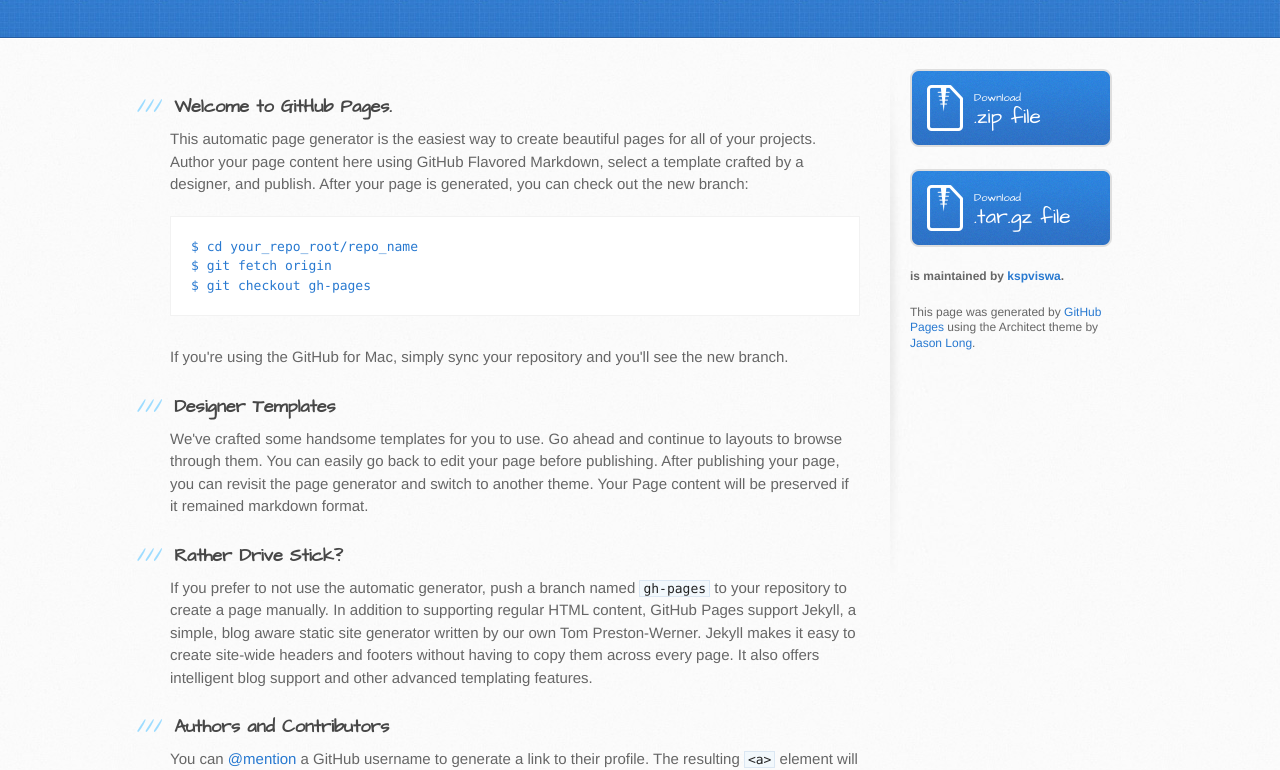
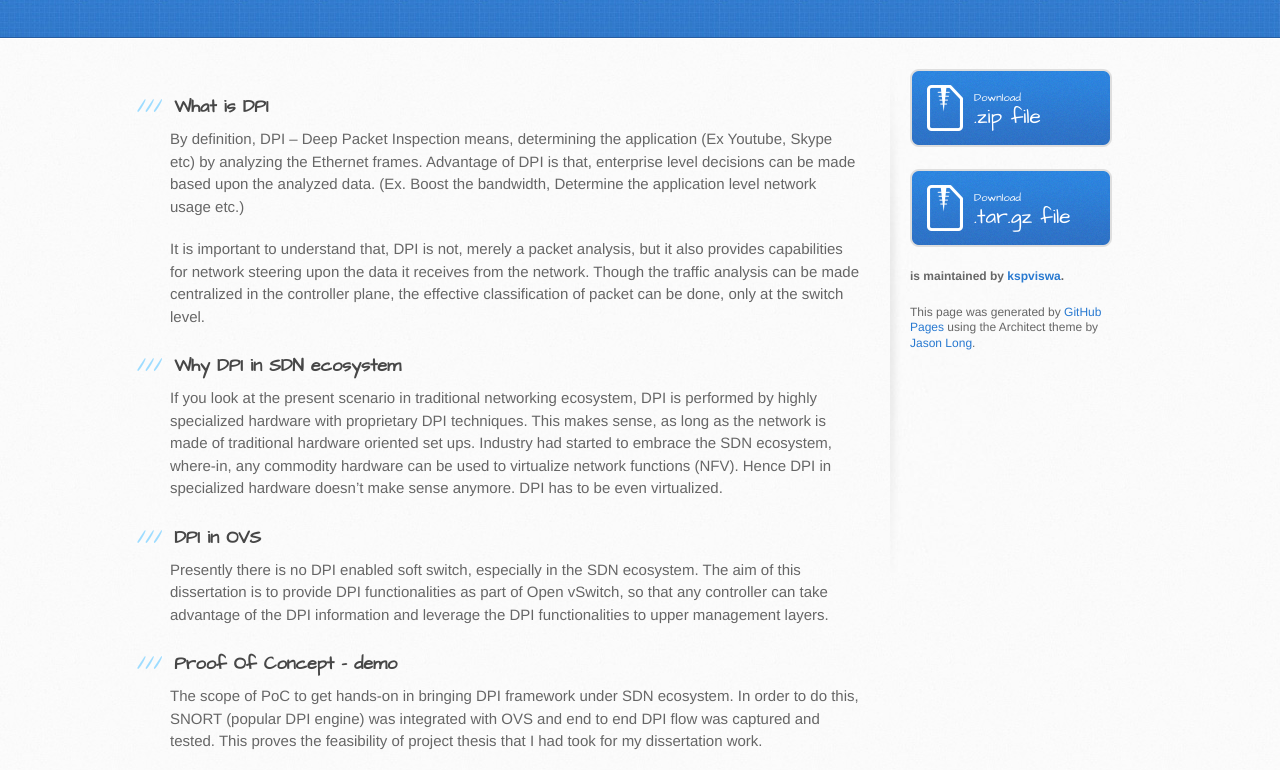
Before and after one commit to kspviswa/dpi-enabled-ovs, a plain HTML site: page index.html in a window 1280 px wide. Shown: the part 163-933 px from the top of the page. Drawn offline with Linux system fonts and the light colour scheme.

```diff
--- a/index.html
+++ b/index.html
@@ -29,9 +29,28 @@
       <div class="inner clearfix">
         <section id="main-content">
           <h3>
-<a id="welcome-to-github-pages" class="anchor" href="#welcome-to-github-pages" aria-hidden="true"><span class="octicon octicon-link"></span></a>Welcome to GitHub Pages.</h3>
+<a id="what-is-dpi" class="anchor" href="#what-is-dpi" aria-hidden="true"><span class="octicon octicon-link"></span></a>What is DPI</h3>
 
-<p>This automatic page generator is the easiest way to create beautiful pages for all of your projects. Author your page content here using GitHub Flavored Markdown, select a template crafted by a designer, and publish. After your page is generated, you can check out the new branch:</p>
+<p>By definition, DPI – Deep Packet Inspection means, determining the application (Ex Youtube, Skype etc) by analyzing the Ethernet frames. Advantage of DPI is that, enterprise level decisions can be made based upon the analyzed data.  (Ex. Boost the bandwidth, Determine the application level network usage etc.)</p>
+
+<p>It is important to understand that, DPI is not, merely a packet analysis, but it also provides capabilities for network steering upon the data it receives from the network. Though the traffic analysis can be made centralized in the controller plane, the effective classification of packet can be done, only at the switch level.</p>
+
+<h3>
+<a id="why-dpi-in-sdn-ecosystem" class="anchor" href="#why-dpi-in-sdn-ecosystem" aria-hidden="true"><span class="octicon octicon-link"></span></a>Why DPI in SDN ecosystem</h3>
+
+<p>If you look at the present scenario in traditional networking ecosystem, DPI is performed by highly specialized hardware with proprietary DPI techniques. This makes sense, as long as the network is made of traditional hardware oriented set ups. Industry had started to embrace the SDN ecosystem, where-in, any commodity hardware can be used to virtualize network functions (NFV). Hence DPI in specialized hardware doesn’t make sense anymore. DPI has to be even virtualized.</p>
+
+<h3>
+<a id="dpi-in-ovs" class="anchor" href="#dpi-in-ovs" aria-hidden="true"><span class="octicon octicon-link"></span></a>DPI in OVS</h3>
+
+<p>Presently there is no DPI enabled soft switch, especially in the SDN ecosystem. The aim of this dissertation is to provide DPI functionalities as part of Open vSwitch, so that any controller can take advantage of the DPI information and leverage the DPI functionalities to upper management layers. </p>
+
+<h3>
+<a id="proof-of-concept---demo" class="anchor" href="#proof-of-concept---demo" aria-hidden="true"><span class="octicon octicon-link"></span></a>Proof Of Concept - demo</h3>
+
+<p>The scope of PoC to get hands-on in bringing DPI framework under SDN ecosystem. In order to do this, SNORT (popular DPI engine) was integrated with OVS and end to end DPI flow was captured and tested. This proves the feasibility of project thesis that I had took for my dissertation work.</p>
+
+<p>Below is the topology that was used to accomplish the PoC</p>
 
 <pre><code>$ cd your_repo_root/repo_name
 $ git fetch origin
```
Also changed, not shown: params.json (+1 -1 lines).
